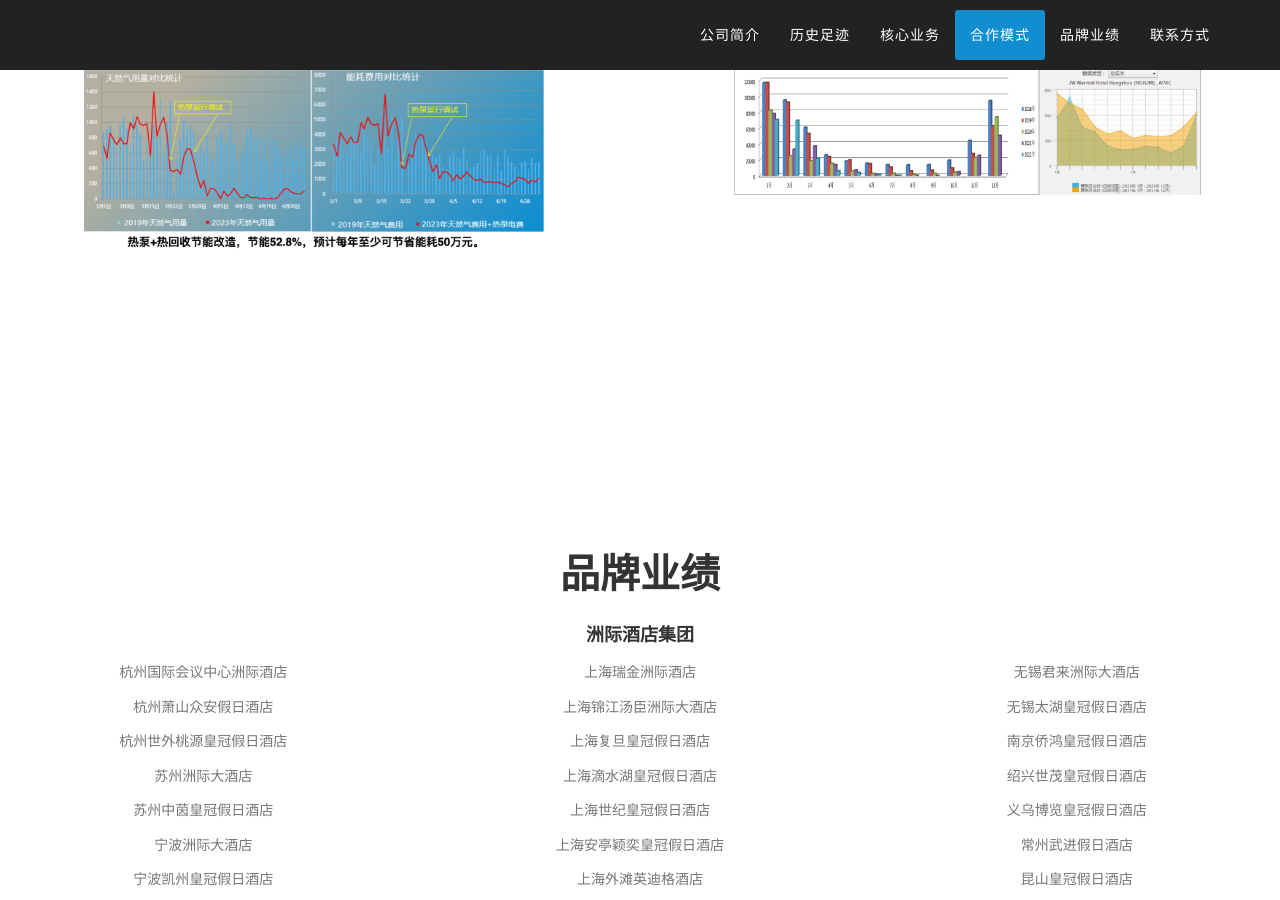
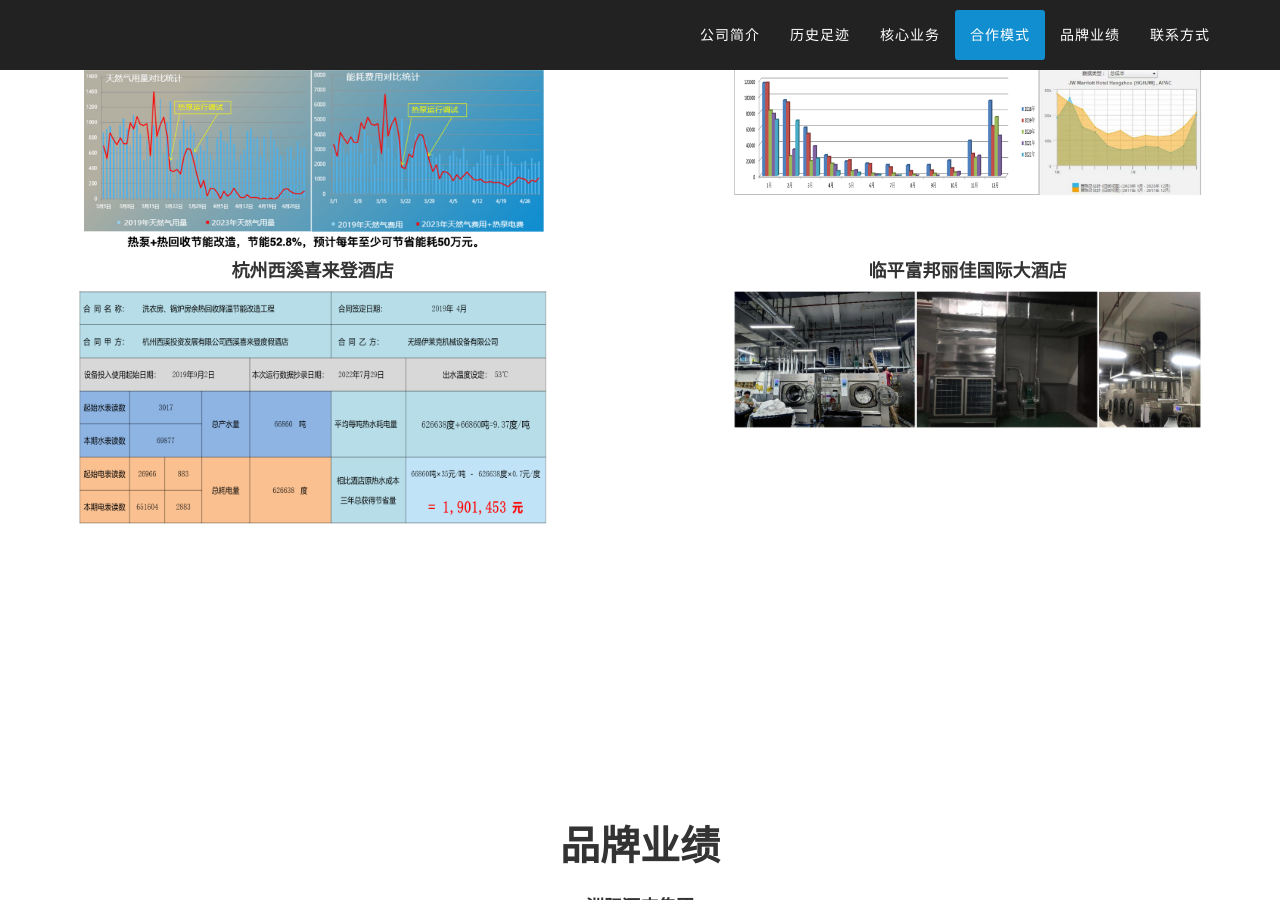
Before and after one commit to wxelec/wxelec.github.io, a Jekyll site: the page built from index.html, in a window 1280 px wide and 900 px high, scrolled down 5504 px. Built offline with Jekyll 4.4.1, drawn with Linux system fonts in a browser that asks for light colours; some web fonts are replaced.

Commit message:
Update examples.html

```diff
--- a/_includes/examples.html
+++ b/_includes/examples.html
@@ -51,4 +51,20 @@
                     </div>
                 </div>
             </div>
+
+            <div class="row text-center">
+                <div class="col-md-6">
+                    <div class="center-container">
+                    <h4 class="centered-text">杭州西溪喜来登酒店</h4>
+                    <img src="img/example5.png" class="custom-image" alt="example3">
+                    </div>
+                </div>
+                <div class="col-md-6">
+                    <div class="center-container">
+                    <h4 class="centered-text">临平富邦丽佳国际大酒店</h4>
+                    <img src="img/example6.jpg" class="custom-image" alt="example4">
+                    </div>
+                </div>
+            </div>
+
     </section>
```
